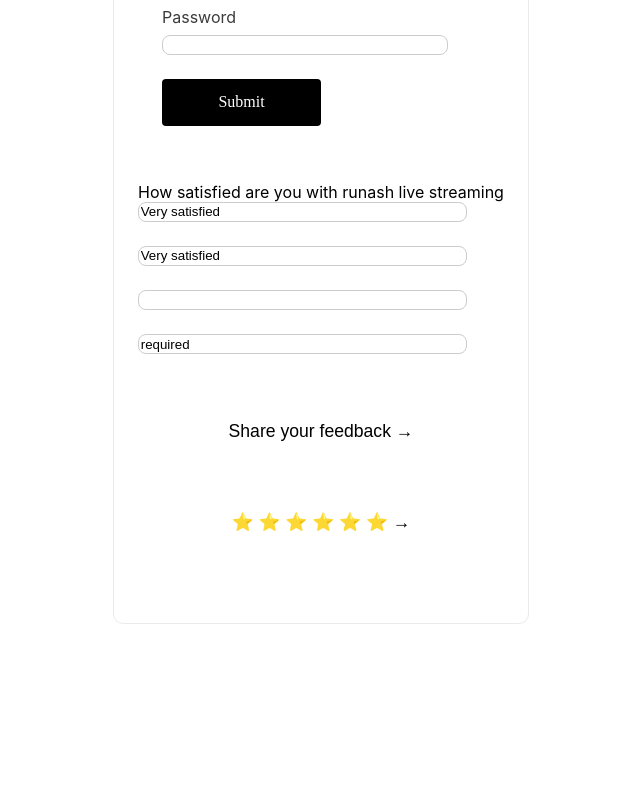
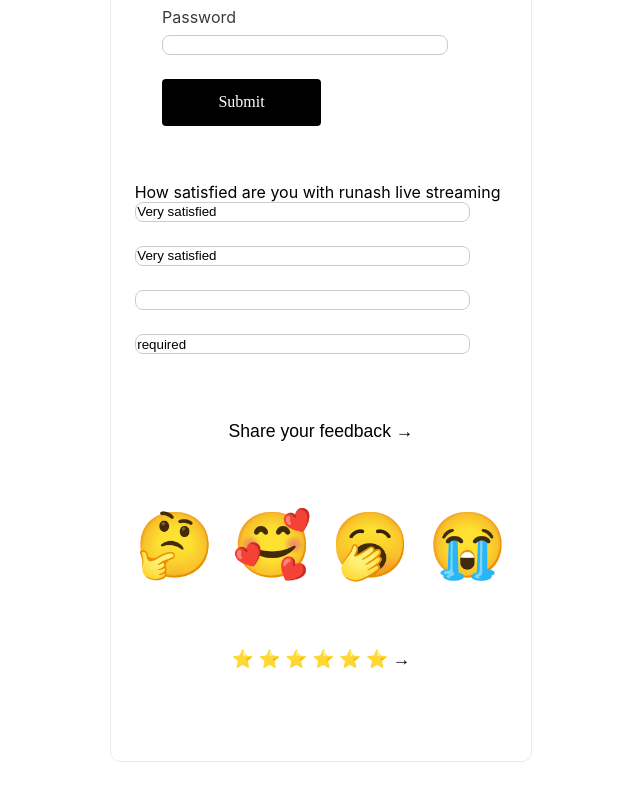
Before and after one commit to rammurmu/next, a Next.js app: page /feedback in a window 1280 px wide. Shown: the part 648-1448 px from the top of the page, without its empty margins (319-959 px from the left). Before the commit the page ends 1352 px from the top, so only its background shows below. Built offline with nearby package versions, Linux system fonts and the light colour scheme.

Commit message:
Update feedback.js

```diff
--- a/pages/feedback.js
+++ b/pages/feedback.js
@@ -76,7 +76,7 @@ export default function PageWithJSbasedFormFeedback() {
           </Link>
         </p>
 
-
+       <p className={styles.title}>🤔  🥰  🥱  😭</p>
 
 
 
```
